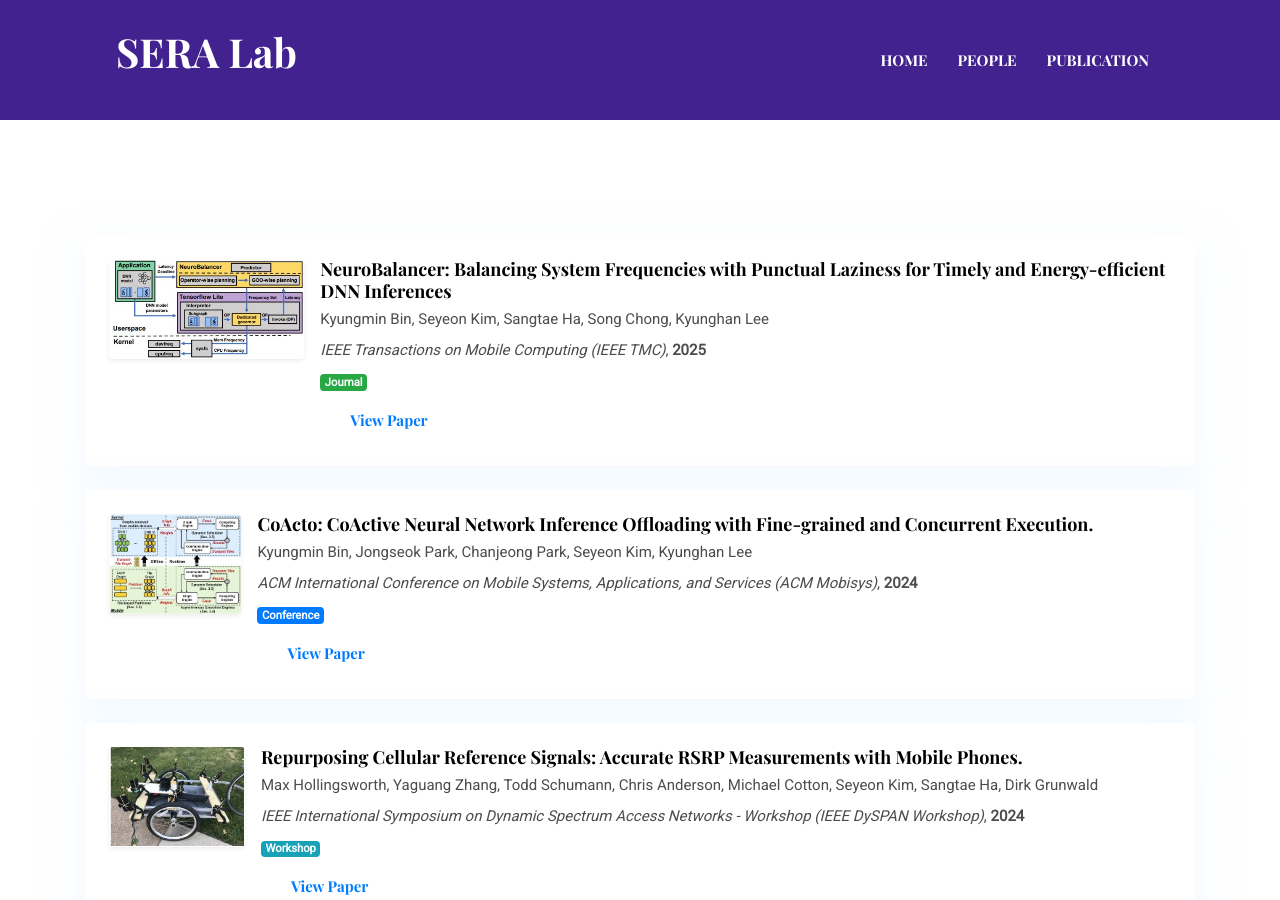
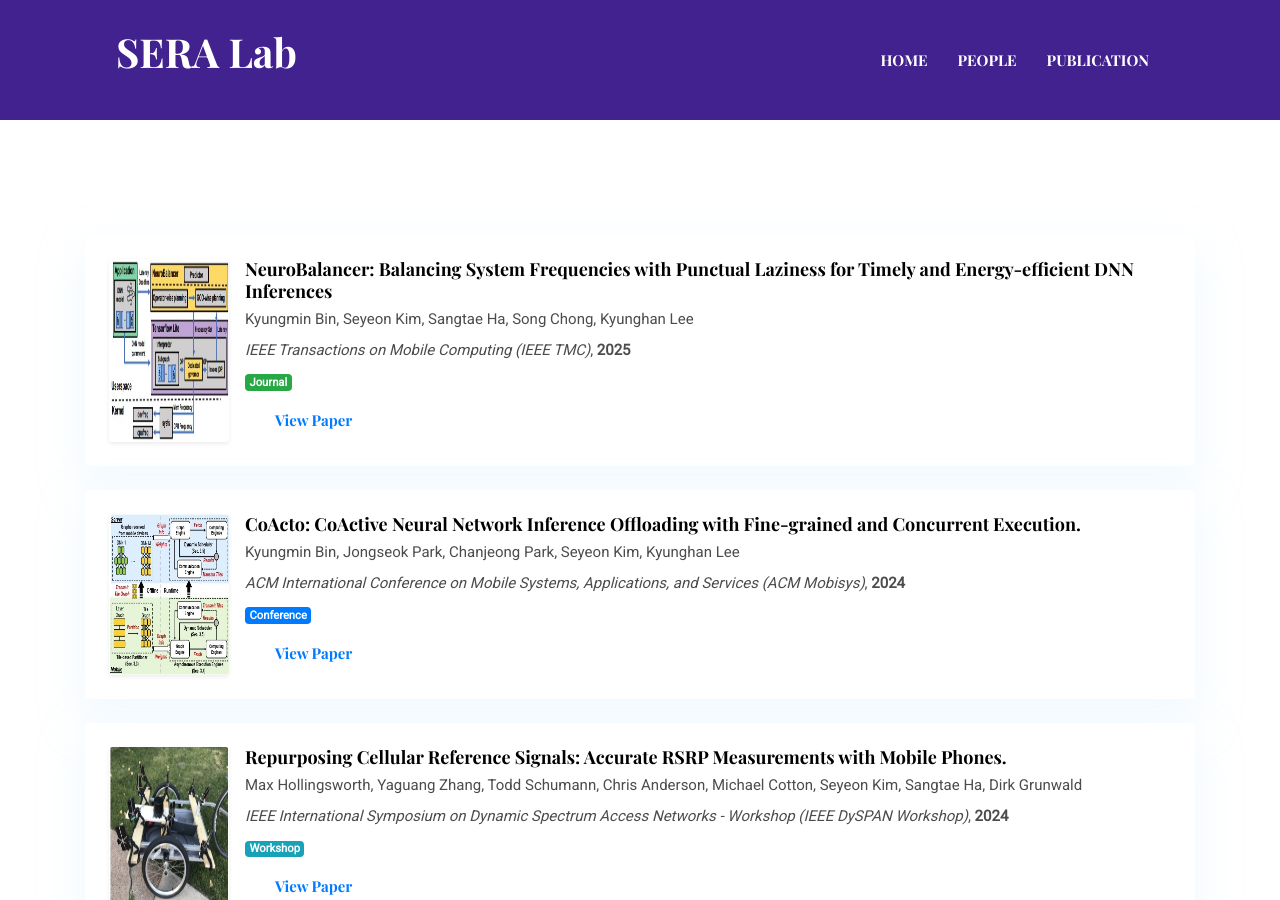
Before and after one commit to seyeon4302/seyeon4302.github.io, a Jekyll site: the page built from _pages/publications.html, in a window 1280 px wide and 900 px high, scrolled down 549 px. Built offline with Jekyll 4.4.1, drawn with Linux system fonts in a browser that asks for light colours.

Commit message:
Update publications.html

```diff
--- a/_pages/publications.html
+++ b/_pages/publications.html
@@ -20,7 +20,7 @@ permalink: /publications/
 
           {% if item.icon %}
           <img src="{{ site.baseurl }}/{{ item.icon }}" alt="Paper"
-               style="height: 100px; width: auto;" class="mr-3 rounded shadow-sm">
+               style="width: 120px; height: auto;" class="mr-3 rounded shadow-sm">
           {% endif %}
 
           <div>
```
